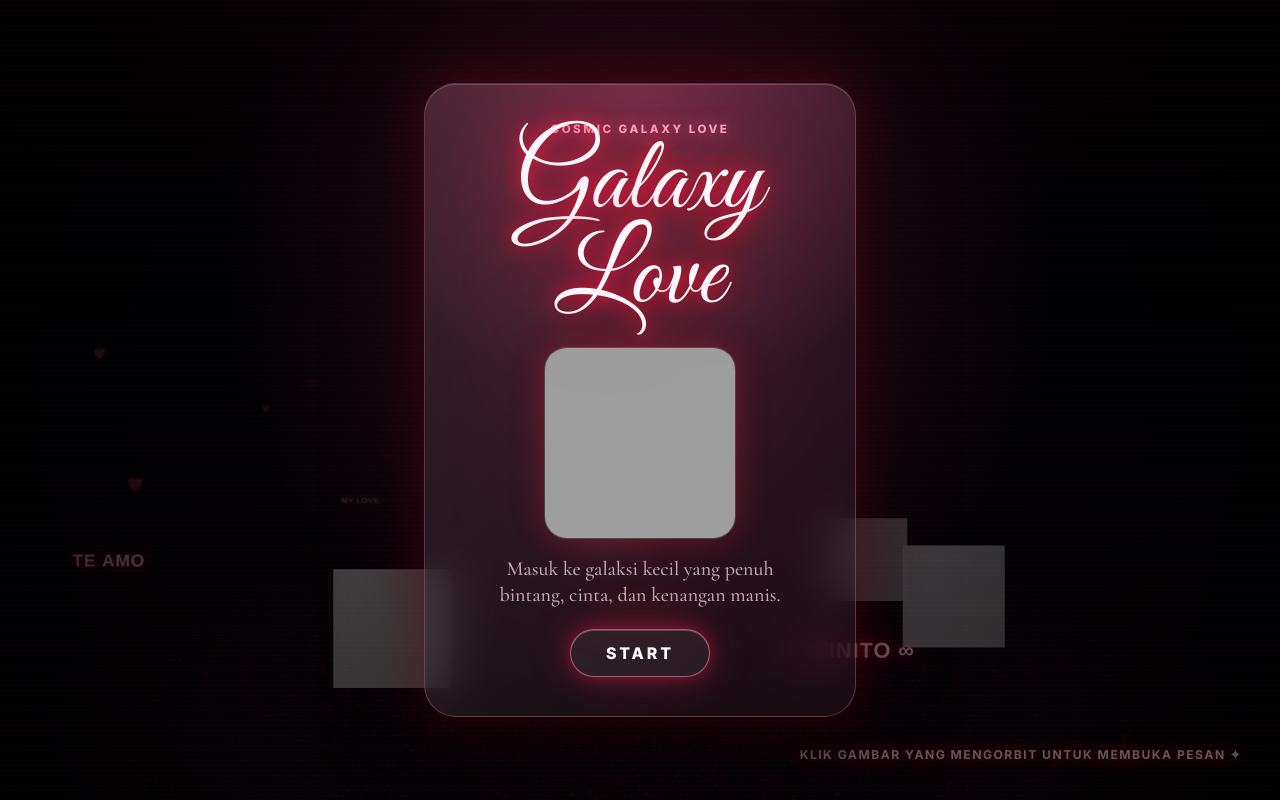
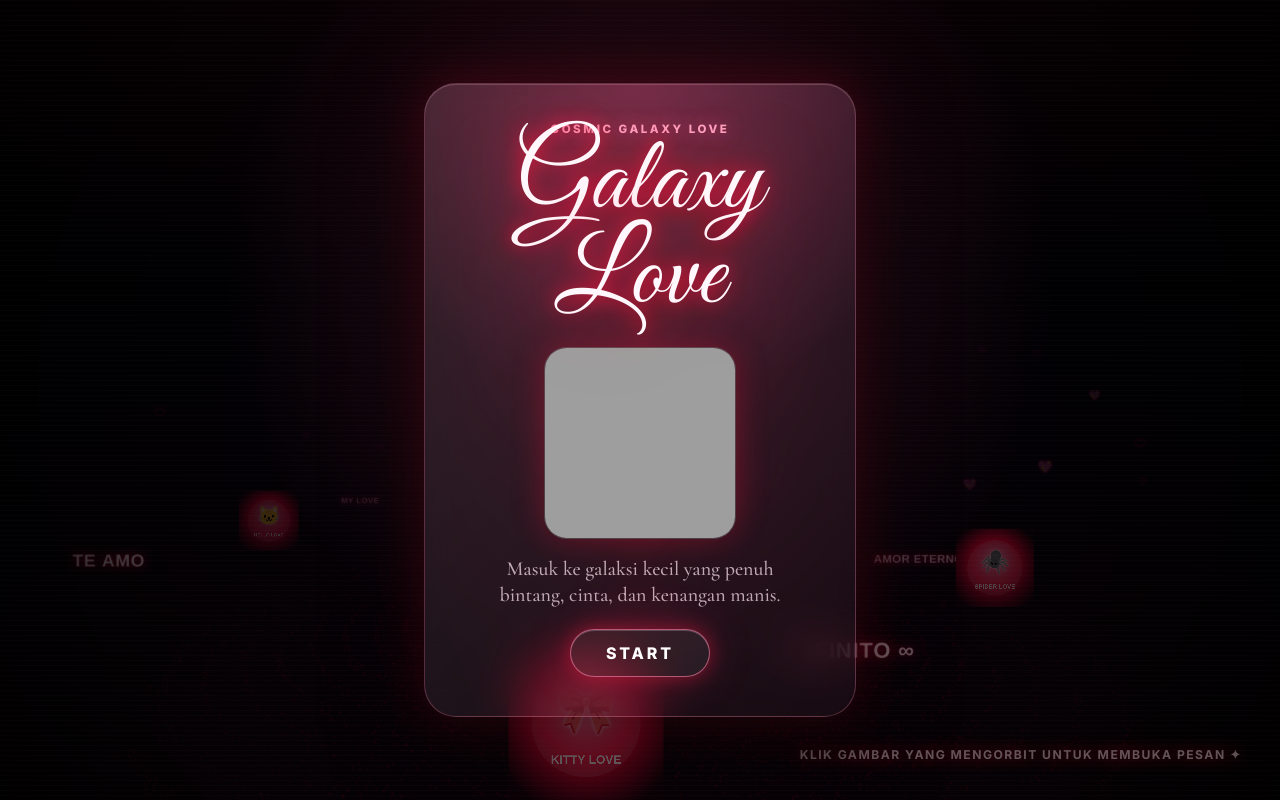
Before and after one commit to AalCaesar/Birthday, a plain HTML site: page index.html in a window 1280 px wide. Drawn offline with nearby package versions, Linux system fonts and the light colour scheme; grey boxes are pictures that could not be loaded; animation ran at ten frames a second.

Commit message:
all update

```diff
--- a/index.html
+++ b/index.html
@@ -7,7 +7,7 @@
     <title>Galaxy Love</title>
     <link rel="preconnect" href="https://fonts.googleapis.com" />
     <link rel="preconnect" href="https://fonts.gstatic.com" crossorigin />
-    <link href="https://fonts.googleapis.com/css2?family=Cormorant+Garamond:wght@500;600;700&family=Great+Vibes&family=Inter:wght@400;500;600;700;800&display=swap" rel="stylesheet" />
+    <link href="https://fonts.googleapis.com/css2?family=Cormorant+Garamond:wght@500;600;700&family=Great+Vibes&family=Inter:wght@400;500;600;700;800&family=Playfair+Display:wght@600;700;800&display=swap" rel="stylesheet" />
     <link rel="stylesheet" href="style.css" />
     <script src="https://cdnjs.cloudflare.com/ajax/libs/three.js/r128/three.min.js"></script>
 </head>
@@ -36,9 +36,9 @@
     <section id="modal-overlay" class="modal-overlay hidden" aria-hidden="true">
         <div class="glass-card modal-card">
             <img id="modal-img" src="" alt="Memory preview" />
-            <h2 id="modal-title">AMOR</h2>
+            <h2 id="modal-title">MI UNIVERSO</h2>
             <p id="modal-desc">Deskripsi akan muncul di sini.</p>
-            <button id="close-modal" type="button">CERRAR</button>
+            <button id="close-modal" type="button" aria-label="Tutup modal">❤</button>
         </div>
     </section>
 
--- a/script.js
+++ b/script.js
@@ -139,34 +139,52 @@ galaxyGroup.add(galaxyMesh);
 scene.add(galaxyGroup);
 
 // =========================================================
-// 2. Black Hole + Pilar Cahaya menuju Heart
+// 2. Glowing Saturn Rings + Pilar Cahaya menuju Heart
 // =========================================================
-const blackHole = new THREE.Mesh(
-    new THREE.TorusGeometry(2.35, 0.38, 24, 140),
+const blackHole = new THREE.Group();
+blackHole.rotation.x = Math.PI / 2;
+blackHole.userData.rings = [];
+
+const ringLayers = [
+    { inner: 1.65, outer: 2.15, color: 0xff0033, opacity: 0.55, tilt: 0 },
+    { inner: 2.28, outer: 2.78, color: 0xff1a1a, opacity: 0.42, tilt: 0.04 },
+    { inner: 2.94, outer: 3.34, color: 0xff3366, opacity: 0.3, tilt: -0.035 },
+    { inner: 3.52, outer: 3.72, color: 0xff0033, opacity: 0.22, tilt: 0.065 }
+];
+
+ringLayers.forEach((layer) => {
+    const ring = new THREE.Mesh(
+        new THREE.RingGeometry(layer.inner, layer.outer, 192),
+        new THREE.MeshBasicMaterial({
+            color: layer.color,
+            side: THREE.DoubleSide,
+            transparent: true,
+            opacity: layer.opacity,
+            blending: THREE.AdditiveBlending,
+            depthWrite: false
+        })
+    );
+    ring.rotation.y = layer.tilt;
+    ring.userData.baseOpacity = layer.opacity;
+    blackHole.userData.rings.push(ring);
+    blackHole.add(ring);
+});
+
+const blackHoleCore = new THREE.Mesh(
+    new THREE.SphereGeometry(1.05, 48, 48),
     new THREE.MeshBasicMaterial({
-        color: 0xff0000,
+        color: 0x080002,
         transparent: true,
-        opacity: 0.68,
-        blending: THREE.AdditiveBlending,
-        depthWrite: false
+        opacity: 0.92,
+        blending: THREE.AdditiveBlending
     })
 );
-blackHole.rotation.x = Math.PI / 2;
+blackHole.add(blackHoleCore);
 galaxyGroup.add(blackHole);
 
-const blackHoleCore = new THREE.Mesh(
-    new THREE.SphereGeometry(1.18, 48, 48),
-    new THREE.MeshBasicMaterial({
-        color: 0x050001,
-        transparent: true,
-        opacity: 0.94
-    })
-);
-galaxyGroup.add(blackHoleCore);
-
-// Pilar partikel merah yang menyembur dari pusat galaksi ke heart.
+// Pilar partikel merah yang menyembur dari pusat cincin galaksi ke heart.
 const heartCenterY = 15.2;
-const pillarParticleCount = 2200;
+const pillarParticleCount = 3600;
 const pillarGeometry = new THREE.BufferGeometry();
 const pillarPositions = new Float32Array(pillarParticleCount * 3);
 const pillarColors = new Float32Array(pillarParticleCount * 3);
@@ -209,7 +227,7 @@ scene.add(pillarMesh);
 // 3. Heart Particles — heart tebal/volume merah menyala #ff0033
 // =========================================================
 const heartGeometry = new THREE.BufferGeometry();
-const heartParticles = 5200;
+const heartParticles = 18000;
 const heartPositions = new Float32Array(heartParticles * 3);
 const heartColors = new Float32Array(heartParticles * 3);
 
@@ -240,7 +258,7 @@ heartGeometry.setAttribute("position", new THREE.BufferAttribute(heartPositions,
 heartGeometry.setAttribute("color", new THREE.BufferAttribute(heartColors, 3));
 
 const heartMaterial = new THREE.PointsMaterial({
-    size: 0.2,
+    size: 0.16,
     map: glowTexture,
     vertexColors: true,
     transparent: true,
@@ -393,34 +411,77 @@ const interactiveGroup = new THREE.Group();
 const textureLoader = new THREE.TextureLoader();
 textureLoader.setCrossOrigin("anonymous");
 
+function createCuteCharacterImage(icon, label) {
+    const canvas = document.createElement("canvas");
+    canvas.width = 700;
+    canvas.height = 700;
+    const ctx = canvas.getContext("2d");
+    const gradient = ctx.createRadialGradient(350, 260, 40, 350, 350, 430);
+    gradient.addColorStop(0, "#ff6f9d");
+    gradient.addColorStop(0.42, "#ff0033");
+    gradient.addColorStop(1, "#090005");
+    ctx.fillStyle = gradient;
+    ctx.fillRect(0, 0, 700, 700);
+
+    ctx.save();
+    ctx.shadowColor = "#ff0033";
+    ctx.shadowBlur = 44;
+    ctx.fillStyle = "rgba(255,255,255,0.12)";
+    ctx.beginPath();
+    ctx.arc(350, 350, 246, 0, Math.PI * 2);
+    ctx.fill();
+    ctx.restore();
+
+    ctx.font = "210px Arial, sans-serif";
+    ctx.textAlign = "center";
+    ctx.textBaseline = "middle";
+    ctx.shadowColor = "#ffeeee";
+    ctx.shadowBlur = 18;
+    ctx.fillText(icon, 350, 305);
+
+    ctx.font = "800 54px Inter, Arial, sans-serif";
+    ctx.shadowColor = "#ff0033";
+    ctx.shadowBlur = 26;
+    ctx.fillStyle = "#ffeeee";
+    ctx.fillText(label, 350, 520);
+    return canvas.toDataURL("image/png");
+}
+
 const memories = [
     {
-        image: "https://images.unsplash.com/photo-1518199266791-5375a83190b7?auto=format&fit=crop&w=700&q=80",
-        title: "AMOR ETERNO",
-        desc: "Di antara jutaan bintang, kamu tetap menjadi cahaya favoritku.",
-        angle: 0,
-        radius: 15
+        image: createCuteCharacterImage("🕷️", "SPIDER LOVE"),
+        title: "SPIDER LOVE",
+        desc: "Kamu adalah pahlawan kecil di semestaku, selalu hadir seperti bintang merah yang paling terang.",
+        angle: Math.PI * 0.08,
+        radius: 21.5
     },
     {
-        image: "https://images.unsplash.com/photo-1516589178581-6cd7833ae3b2?auto=format&fit=crop&w=700&q=80",
-        title: "INFINITO ∞",
-        desc: "Cinta kecil ini berputar seperti galaksi, pelan, indah, dan tidak pernah berhenti.",
-        angle: Math.PI * 0.72,
-        radius: 18
+        image: createCuteCharacterImage("🎀", "KITTY LOVE"),
+        title: "KITTY LOVE",
+        desc: "Manis, lembut, dan selalu membuat galaksi ini terasa lebih hangat.",
+        angle: Math.PI * 0.52,
+        radius: 25.5
     },
     {
-        image: "https://images.unsplash.com/photo-1518621736915-f3b1c41bfd00?auto=format&fit=crop&w=700&q=80",
-        title: "MI UNIVERSO",
-        desc: "Jika semesta punya pusat, maka hatiku selalu menemukanmu di sana.",
-        angle: Math.PI * 1.44,
-        radius: 16.5
+        image: createCuteCharacterImage("🐱", "HELLO LOVE"),
+        title: "HELLO LOVE",
+        desc: "Setiap orbit seperti mengulang satu hal yang sama: hatiku selalu menemukanmu.",
+        angle: Math.PI * 1.08,
+        radius: 29.5
     },
     {
-        image: "https://images.unsplash.com/photo-1529254479751-faeedc59e78f?auto=format&fit=crop&w=700&q=80",
-        title: "TE AMO",
-        desc: "Setiap orbit, setiap detik, setiap bintang — semuanya seperti mengucapkan namamu.",
-        angle: Math.PI * 2.15,
-        radius: 19
+        image: createCuteCharacterImage("💖", "MY HEART"),
+        title: "MY HEART",
+        desc: "Di pusat cincin merah ini, ada satu nama yang paling bersinar: kamu.",
+        angle: Math.PI * 1.62,
+        radius: 33.5
+    },
+    {
+        image: createCuteCharacterImage("✨", "STAR LOVE"),
+        title: "STAR LOVE",
+        desc: "Tidak peduli sejauh apa bintang-bintang pergi, hatiku tetap berputar pulang kepadamu.",
+        angle: Math.PI * 2.18,
+        radius: 37.5
     }
 ];
 
@@ -451,9 +512,9 @@ memories.forEach((data, index) => {
         depthWrite: false
     });
     const sprite = new THREE.Sprite(material);
-    sprite.scale.set(5.5, 5.5, 1);
-    sprite.position.set(Math.cos(data.angle) * data.radius, 3.4, Math.sin(data.angle) * data.radius);
-    sprite.userData = { ...data, speed: 0.12 + index * 0.018, floatOffset: index * 2.1 };
+    sprite.scale.set(4.6, 4.6, 1);
+    sprite.position.set(Math.cos(data.angle) * data.radius, 4.15 + index * 0.28, Math.sin(data.angle) * data.radius);
+    sprite.userData = { ...data, baseY: 4.15 + index * 0.28, speed: 0.095 + index * 0.012, floatOffset: index * 2.1 };
 
     // Ganti fallback dengan gambar asli jika berhasil diload.
     textureLoader.load(data.image, (texture) => {
@@ -494,7 +555,7 @@ document.addEventListener("click", (event) => {
     if (intersects.length > 0) {
         const data = intersects[0].object.userData;
         modalImg.src = data.image;
-        modalTitle.textContent = data.title;
+        modalTitle.textContent = "MI UNIVERSO";
         modalDesc.textContent = data.desc;
         modalOverlay.classList.remove("hidden");
         modalOverlay.setAttribute("aria-hidden", "false");
@@ -530,6 +591,10 @@ function animate() {
         galaxyGroup.rotation.y = elapsed * 0.055;
         blackHole.rotation.z = elapsed * 0.9;
         blackHoleCore.scale.setScalar(1 + Math.sin(elapsed * 2.2) * 0.08);
+        blackHole.userData.rings.forEach((ring, index) => {
+            ring.material.opacity = ring.userData.baseOpacity + Math.sin(elapsed * 1.8 + index) * 0.08;
+            ring.scale.setScalar(1 + Math.sin(elapsed * 1.2 + index) * 0.025);
+        });
 
         // Update posisi partikel galaksi dengan sedikit velocity burst.
         const positions = galaxyGeometry.attributes.position.array;
@@ -563,7 +628,7 @@ function animate() {
         const heartPulse = 1 + Math.sin(elapsed * 3.1) * 0.035 + Math.pow(Math.max(0, Math.sin(elapsed * 3.1)), 8) * 0.12;
         heartMesh.scale.setScalar(heartPulse);
         heartMesh.rotation.y = elapsed * -0.12;
-        heartMaterial.size = 0.2 + Math.pow(Math.max(0, Math.sin(elapsed * 3.1)), 8) * 0.035;
+        heartMaterial.size = 0.16 + Math.pow(Math.max(0, Math.sin(elapsed * 3.1)), 8) * 0.03;
 
         heartLineGroup.children.forEach((line, index) => {
             line.scale.setScalar(line.userData.baseScale * heartPulse);
@@ -594,8 +659,8 @@ function animate() {
             const angle = sprite.userData.angle + elapsed * sprite.userData.speed;
             sprite.position.x = Math.cos(angle) * sprite.userData.radius;
             sprite.position.z = Math.sin(angle) * sprite.userData.radius;
-            sprite.position.y = 2.6 + Math.sin(elapsed * 1.05 + sprite.userData.floatOffset) * 1.5;
-            sprite.scale.setScalar(5.2 + Math.sin(elapsed * 1.2 + sprite.userData.floatOffset) * 0.35);
+            sprite.position.y = sprite.userData.baseY + Math.sin(elapsed * 1.05 + sprite.userData.floatOffset) * 0.9;
+            sprite.scale.setScalar(4.6 + Math.sin(elapsed * 1.2 + sprite.userData.floatOffset) * 0.28);
         });
 
         // Kamera parallax mengikuti cursor dengan smooth.
```
Also changed, not shown: style.css (+36 -17 lines).
